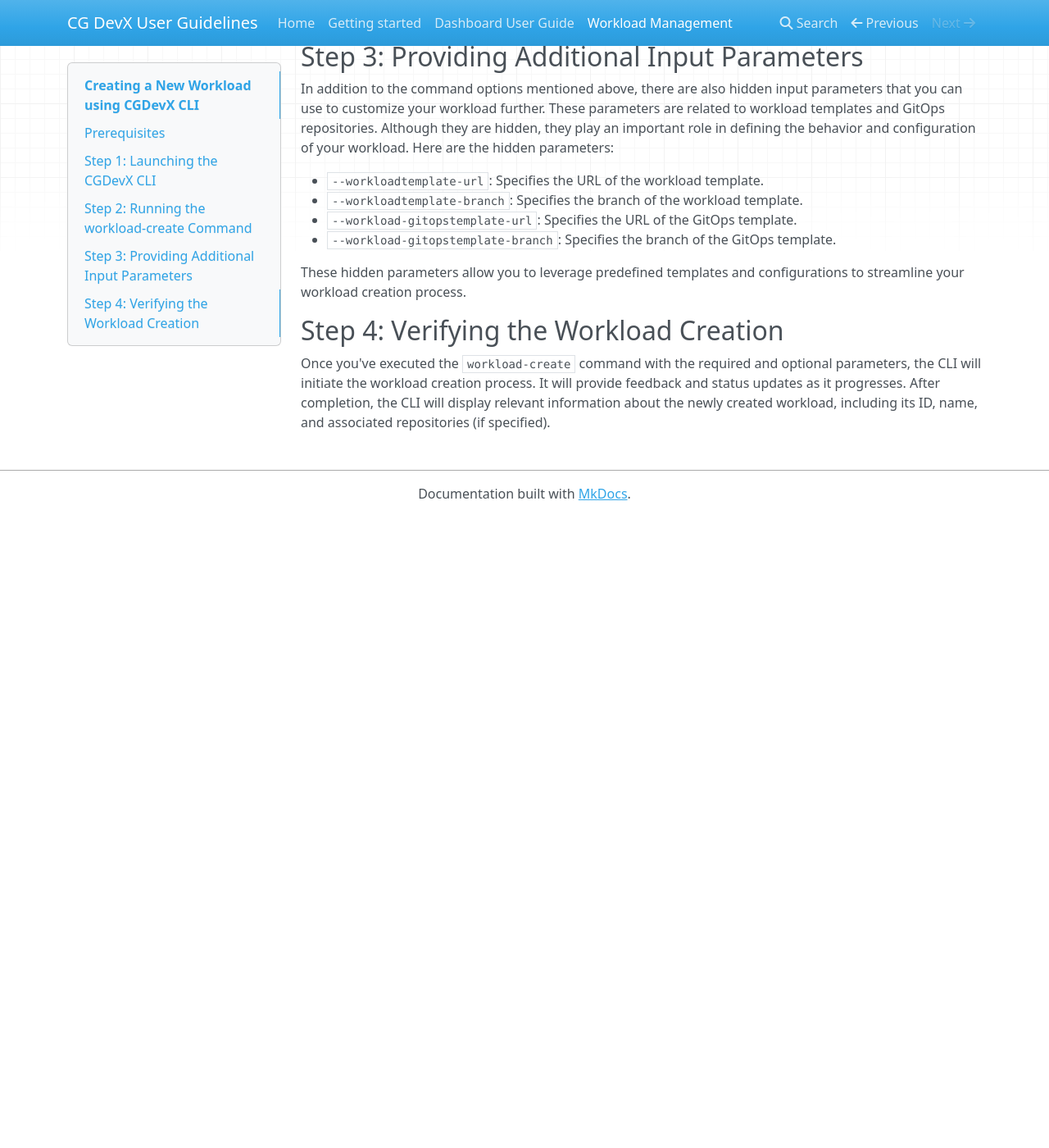
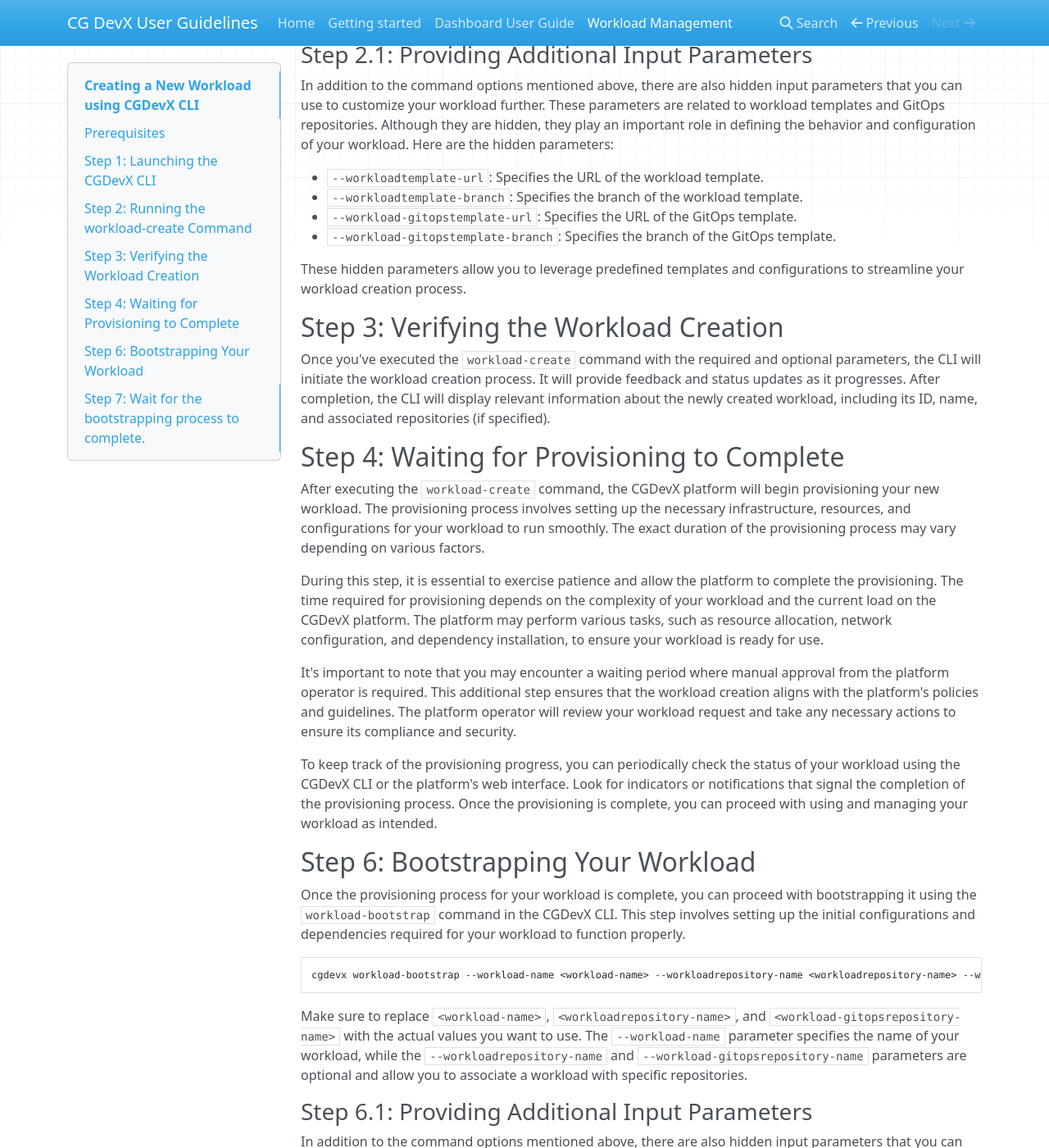
Before and after one commit to CloudGeometry/cg-devx-docs, an MkDocs documentation site: the page built from docs/workload_management.md, in a window 1280 px wide and 1400 px high, scrolled down 838 px. Shown: the whole window at 82% size. Built offline with MkDocs 1.6.1, drawn with Linux system fonts in a browser that asks for light colours; nearby versions of some CDN libraries; before the commit the page ends 1468 px from its top, so only the background shows below that; some of the changed text lies outside the part shown.

Commit message:
CGSA-212: CG DevX User Guidelines

````diff
--- a/docs/workload_management.md
+++ b/docs/workload_management.md
@@ -24,7 +24,8 @@ cgdevx workload-create --workload-name <workload-name> --workloadrepository-name
 
 Make sure to replace `<workload-name>`, `<workloadrepository-name>`, and `<workload-gitopsrepository-name>` with the actual values you want to use. The `--workload-name` parameter specifies the name of your workload, while the `--workloadrepository-name` and `--workload-gitopsrepository-name` parameters are optional and allow you to associate a workload with specific repositories.
 
-## Step 3: Providing Additional Input Parameters
+
+### Step 2.1: Providing Additional Input Parameters
 
 In addition to the command options mentioned above, there are also hidden input parameters that you can use to customize your workload further. These parameters are related to workload templates and GitOps repositories. Although they are hidden, they play an important role in defining the behavior and configuration of your workload. Here are the hidden parameters:
 
@@ -35,6 +36,42 @@ In addition to the command options mentioned above, there are also hidden input
 
 These hidden parameters allow you to leverage predefined templates and configurations to streamline your workload creation process.
 
-## Step 4: Verifying the Workload Creation
+## Step 3: Verifying the Workload Creation
 
 Once you've executed the `workload-create` command with the required and optional parameters, the CLI will initiate the workload creation process. It will provide feedback and status updates as it progresses. After completion, the CLI will display relevant information about the newly created workload, including its ID, name, and associated repositories (if specified).
+
+## Step 4: Waiting for Provisioning to Complete
+
+After executing the `workload-create` command, the CGDevX platform will begin provisioning your new workload. The provisioning process involves setting up the necessary infrastructure, resources, and configurations for your workload to run smoothly. The exact duration of the provisioning process may vary depending on various factors.
+
+During this step, it is essential to exercise patience and allow the platform to complete the provisioning. The time required for provisioning depends on the complexity of your workload and the current load on the CGDevX platform. The platform may perform various tasks, such as resource allocation, network configuration, and dependency installation, to ensure your workload is ready for use.
+
+It's important to note that you may encounter a waiting period where manual approval from the platform operator is required. This additional step ensures that the workload creation aligns with the platform's policies and guidelines. The platform operator will review your workload request and take any necessary actions to ensure its compliance and security.
+
+To keep track of the provisioning progress, you can periodically check the status of your workload using the CGDevX CLI or the platform's web interface. Look for indicators or notifications that signal the completion of the provisioning process. Once the provisioning is complete, you can proceed with using and managing your workload as intended.
+
+## Step 6: Bootstrapping Your Workload
+
+Once the provisioning process for your workload is complete, you can proceed with bootstrapping it using the `workload-bootstrap` command in the CGDevX CLI. This step involves setting up the initial configurations and dependencies required for your workload to function properly.
+
+
+```shell
+cgdevx workload-bootstrap --workload-name <workload-name> --workloadrepository-name <workloadrepository-name> --workload-gitopsrepository-name <workload-gitopsrepository-name>
+```
+
+Make sure to replace `<workload-name>`, `<workloadrepository-name>`, and `<workload-gitopsrepository-name>` with the actual values you want to use. The `--workload-name` parameter specifies the name of your workload, while the `--workloadrepository-name` and `--workload-gitopsrepository-name` parameters are optional and allow you to associate a workload with specific repositories.
+
+### Step 6.1: Providing Additional Input Parameters
+
+In addition to the command options mentioned above, there are also hidden input parameters that you can use to customize your workload further. These parameters are related to workload templates and GitOps repositories. Although they are hidden, they play an important role in defining the behavior and configuration of your workload. Here are the hidden parameters:
+
+- `--workloadtemplate-url`: Specifies the URL of the workload template.
+- `--workloadtemplate-branch`: Specifies the branch of the workload template.
+- `--workload-gitopstemplate-url`: Specifies the URL of the GitOps template.
+- `--workload-gitopstemplate-branch`: Specifies the branch of the GitOps template.
+
+These hidden parameters allow you to leverage predefined templates and configurations to streamline your workload creation process.
+
+## Step 7: Wait for the bootstrapping process to complete.
+
+Once the bootstrapping process is finished, your workload will be ready for further customization and deployment. You can now proceed to the next steps to manage and operate your workload effectively.
````
